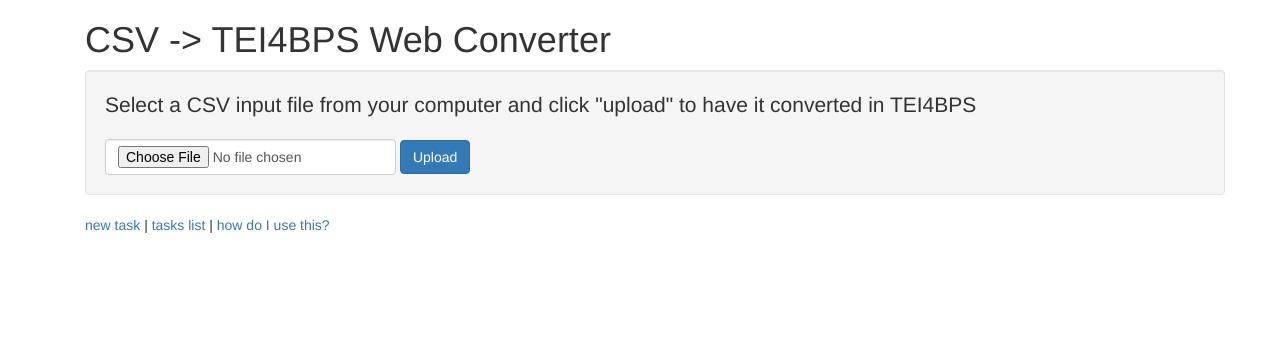
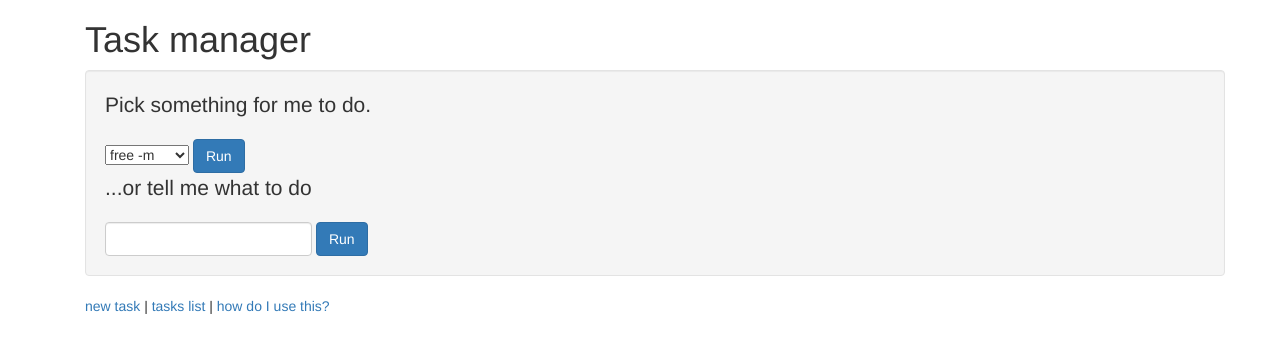
Before and after one commit to conditionsofexistence/convert-service, a Flask app: page / in a window 1280 px wide. Shown: the top 353 px of the page. Run offline with Flask 2, Linux system fonts and the light colour scheme; parts of the project's set-up code (start-up, migrations or seed data) failed here and were passed over; some libraries are stand-ins or nearby versions.

Commit message:
A minimally functional generalized task management system

```diff
--- a/server.py
+++ b/server.py
@@ -1,13 +1,15 @@
 import os
 from flask import Flask, request, redirect, url_for, send_from_directory, render_template
 from werkzeug import secure_filename
-from converter.convert import convert
-from converter.convert import ingest
 import subprocess, uuid, datetime
 import traceback
 
-WORKSPACE_FOLDER = '/tmp/conversion'
-ALLOWED_EXTENSIONS = set(['csv'])
+import sys
+reload(sys)
+sys.setdefaultencoding('utf-8')
+
+WORKSPACE_FOLDER = '/tmp/tasks'
+ALLOWED_COMMANDS = ['w', 'hostname', 'time', 'ps', 'ps aux', 'ps axf', 'lsof -i', 'df -h', 'free -m']
 
 if not os.path.exists(WORKSPACE_FOLDER):
     os.makedirs(WORKSPACE_FOLDER)
@@ -15,32 +17,34 @@ if not os.path.exists(WORKSPACE_FOLDER):
 app = Flask(__name__)
 app.config['WORKSPACE_FOLDER'] = WORKSPACE_FOLDER
 
+def listify(command_string):
+    ret = [x for x in command_string.split(' ')]
+    return ret
 
-def allowed_file(filename):
-    return '.' in filename and \
-           filename.rsplit('.', 1)[1] in ALLOWED_EXTENSIONS
+def allowed_command(command):
+    return command in ALLOWED_COMMANDS
 
-def convert(filepath, filename, request):
-    out_path = os.path.join(filepath, 'output.xml')
-    logfile = os.path.join(filepath, 'conversion.log')
-    logfile_raw = os.path.join(filepath, 'raw-conversion.log')
-    out = err = err_ret = None
+def run(command, filepath, request):
+    logfile = os.path.join(filepath, 'out.log')
+    errfile = os.path.join(filepath, 'err.log')
+    out = err = out_ret = err_ret = None
     try:
-        out, err = subprocess.Popen(['python','converter/convert.py',
-            '--input', os.path.join(filepath, filename) ,
-            '--output', out_path,
-            '-p', 'none' ],
+        out, err = subprocess.Popen(command,
             stdout=subprocess.PIPE, stderr=subprocess.PIPE).communicate()
+        with open(logfile, 'w+') as outfile:
+            outfile.write(out)
+        with open(errfile, 'w+') as outfile:
+            outfile.write(err)
+    except Exception as e:
+        panicfile = os.path.join(workspace, "runtime-panic.log")
+        with open(panicfile, 'w+') as outfile:
+            outfile.write(traceback.format_exc())
 
-        with open(logfile, 'w+') as outfile:
-            outfile.write(err)
-    except:
-        pass
-
-    with open(logfile, 'r') as logfile:
-        err_ret = [x for x in logfile.readlines()]
-
-    return out_path, err_ret
+    with open(logfile, 'r') as file:
+        out_ret = [x for x in file.readlines()]
+    with open(errfile, 'r') as file:
+        out_err = [x for x in file.readlines()]
+    return out_ret, err_ret
 
 
 def make_workspace():
@@ -83,17 +87,17 @@ def list():
 def index():
     #POST
     if request.method == 'POST':
-        file = request.files['file']
-        if file and allowed_file(file.filename):
-            filename = 'input.csv' #secure_filename(file.filename)
+        print request.values
+        print request.form
+        print dir(request)
+        command = listify(request.form['option'])
+        if command and allowed_command(request.form['option']):
             workspace, uid = make_workspace()
-            filepath = os.path.join(workspace, filename)
-            file.save(filepath)
-            ret = uid
             try:
-                data, size, input_file = ingest(filepath, 'none')
-                converted_file, log = convert(workspace, filename, request)
-                ret = render_template('task_complete.html', log = log,  task_id = uid, )
+                out = err =[]
+                print "ABOUT TO RUN COMMAND", command
+                out, err = run(command, workspace, request)
+                ret = render_template('task_complete.html', err = err, out= out,  task_id = uid, )
                 return ret
             except Exception as e:
                 panicfile = os.path.join(workspace, "panic.log")
@@ -105,7 +109,7 @@ def index():
                     error = e )
                 return ret
 
-    return render_template('home.html')
+    return render_template('home.html', commands =ALLOWED_COMMANDS)
 
 if __name__ == "__main__":
     app.run(host='127.0.0.1', port=5001, debug=True)
--- a/templates/home.html
+++ b/templates/home.html
@@ -2,14 +2,25 @@
 {% block body %}
 <div class="container">
     <div class="starter-template">
-    <h1>CSV -> TEI4BPS Web Converter</h1>
+    <h1>Task manager</h1>
     <div class="well">
-        <p class="lead"> Select a CSV input file from your computer and click "upload" to have it converted in TEI4BPS</p>
+        <p class="lead">Pick something for me to do.</p>
 
     <form class="form-inline" action="" method=post enctype=multipart/form-data>
          <div class="form-group">
-            <input  class="form-control custom-file-input" type=file name=file style="height:auto;">
-            <input class="btn btn-primary" type=submit value=Upload>
+            <select name="option" width="300px">
+
+             {% for command in commands%}
+             <option name="{{command}}" SELECTED>{{command}}</option>
+             {% endfor %} </select>
+            <input class="btn btn-primary" type=submit value=Run>
+        </div>
+    </form>
+    <p class="lead">...or tell me what to do</p>
+    <form class="form-inline" action="" method=post enctype=multipart/form-data>
+         <div class="form-group">
+            <input type="text" class="form-control" name ="option">
+            <input class="btn btn-primary" type="submit" value="Run">
         </div>
     </form>
 </div>
```
Also changed, not shown: templates/task_complete.html (+16 -5 lines), README.md.
